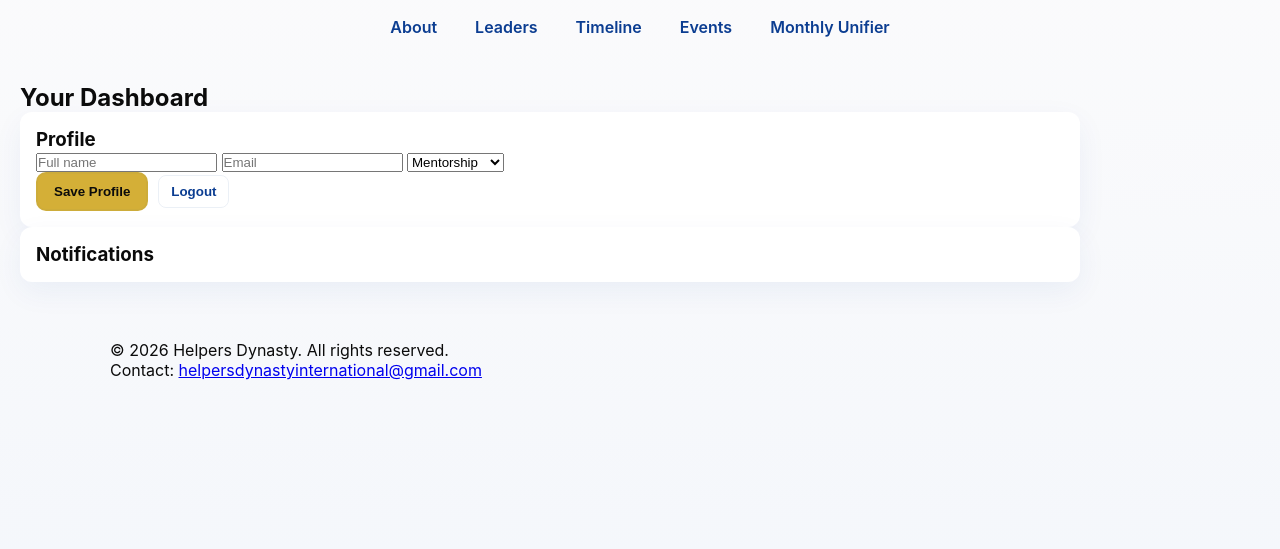
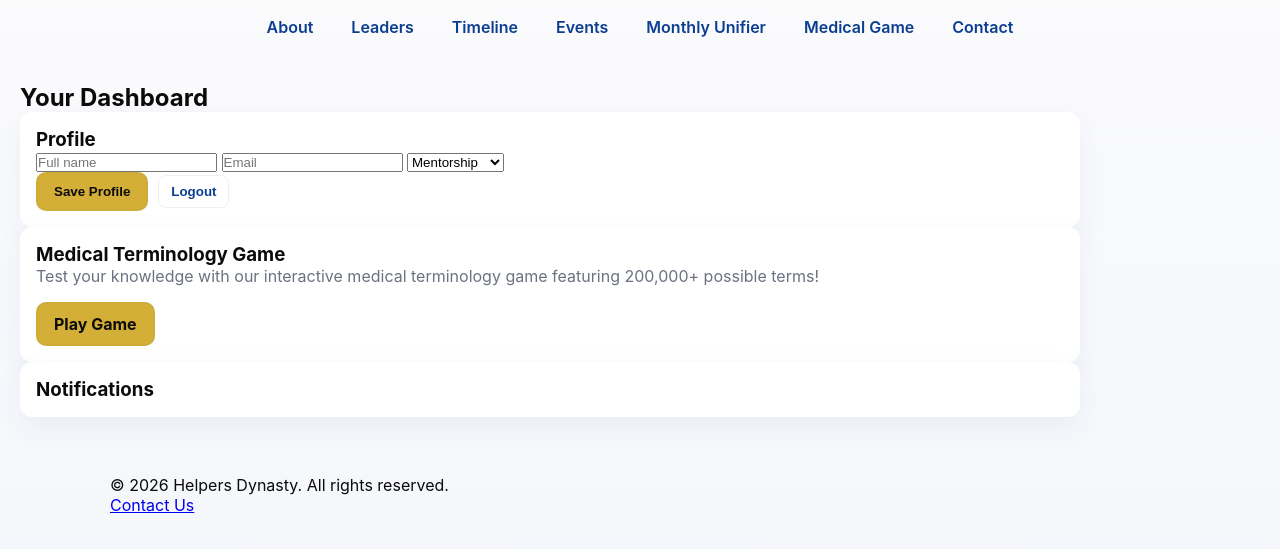
Before and after one commit to Mifavourite/HD-MedED, a website: page dashboard.html in a window 1280 px wide. Shown: the part 79-628 px from the top of the page. Drawn offline with Linux system fonts and the light colour scheme.

Commit message:
Update dashboard.html

```diff
--- a/dashboard.html
+++ b/dashboard.html
@@ -4,6 +4,7 @@
   <meta charset="utf-8" />
   <meta name="viewport" content="width=device-width, initial-scale=1" />
   <title>Member Dashboard — Helpers Dynasty</title>
+  <link rel="icon" type="image/jpeg" href="ok.jpg" id="favicon">
   <link rel="stylesheet" href="assets/css/styles.css" />
 </head>
 
@@ -33,6 +34,8 @@
       <li><a href="timeline.html">Timeline</a></li>
       <li><a href="events.html">Events</a></li>
       <li><a href="blog.html">Monthly Unifier</a></li>
+      <li><a href="game.html">Medical Game</a></li>
+      <li><a href="contact.html">Contact</a></li>
     </ul>
   </nav>
 
@@ -62,6 +65,13 @@
     </section>
 
 
+    <!-- GAME SECTION -->
+    <section class="card game-card-link">
+      <h3>Medical Terminology Game</h3>
+      <p class="muted">Test your knowledge with our interactive medical terminology game featuring 200,000+ possible terms!</p>
+      <a href="game.html" class="btn btn-primary" style="margin-top: 16px;">Play Game</a>
+    </section>
+
     <!-- NOTIFICATIONS -->
     <section class="card notifications-card">
       <h3>Notifications</h3>
@@ -74,7 +84,7 @@
   <footer class="site-footer">
     <div class="container">
       <p>© <span id="thisYear"></span> Helpers Dynasty. All rights reserved.</p>
-      <p>Contact: <a href="helpersdynastyinternational@gmail.com">helpersdynastyinternational@gmail.com</a></p>
+      <p><a href="contact.html">Contact Us</a></p>
     </div>
   </footer>
 
```
